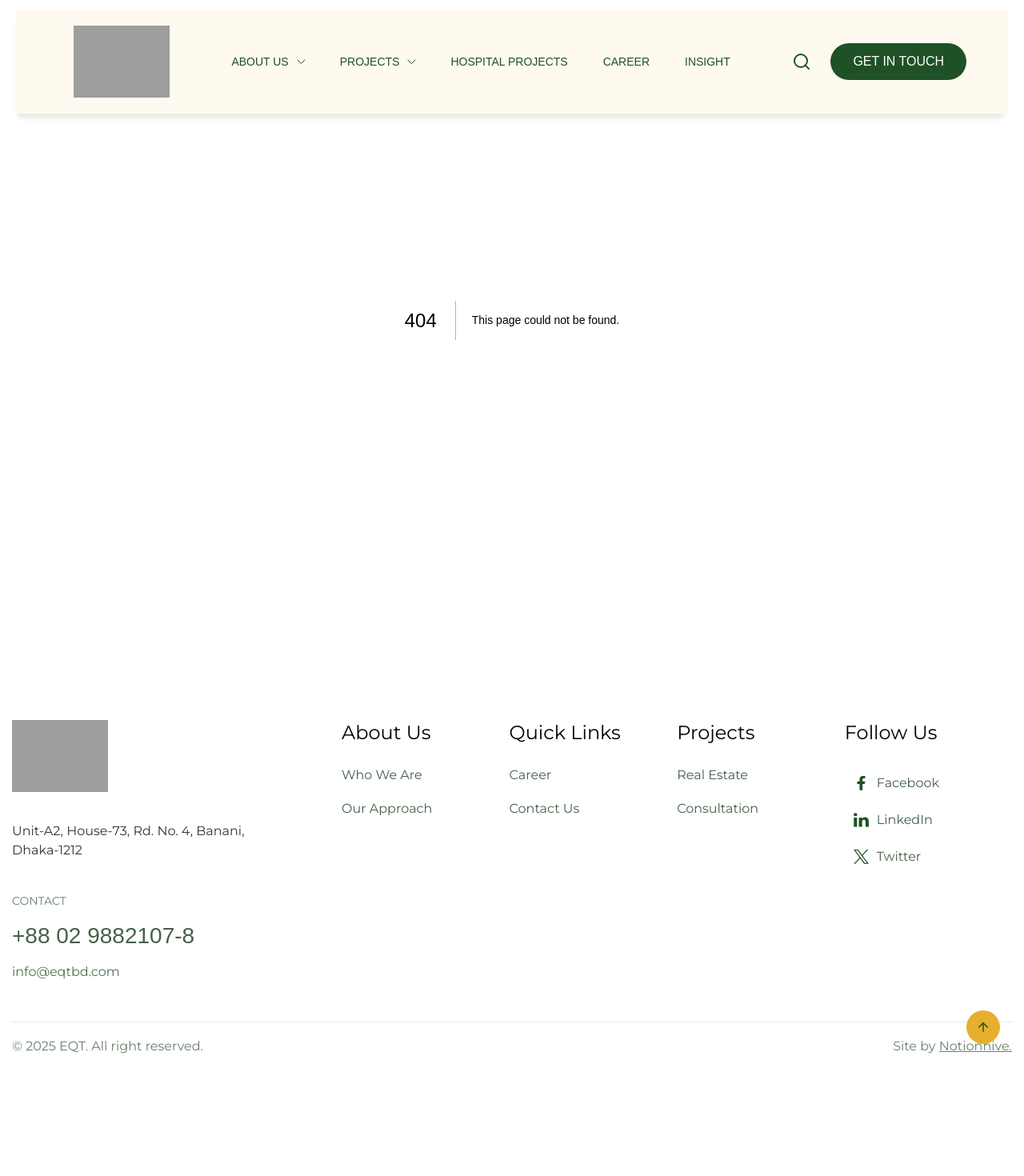
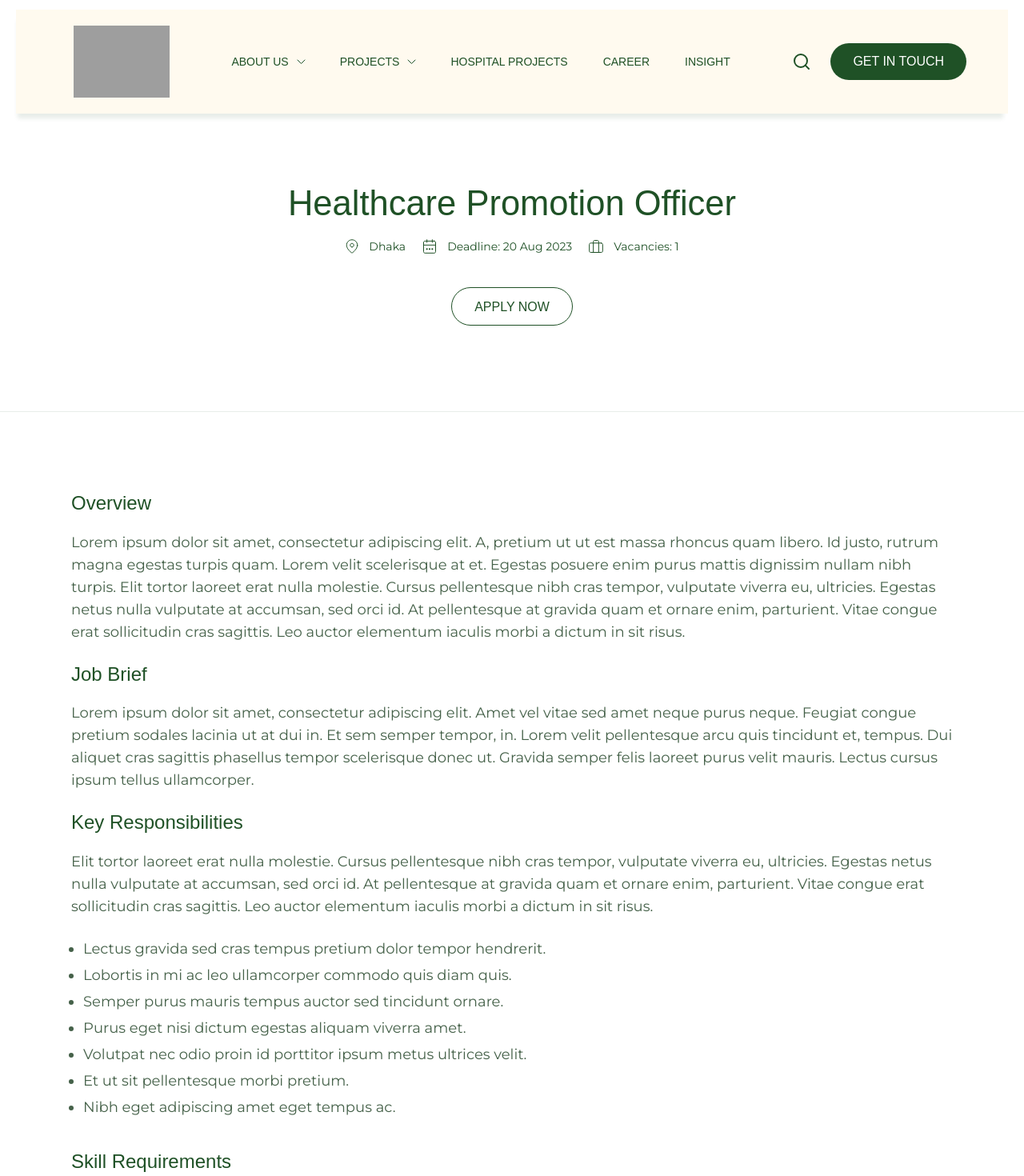
Before and after one commit to abdul-muhaimin-toha/eqt, a Next.js app: page /career/1 in a window 1280 px wide. Before the commit this address had no page. Shown: the top 1470 px of the page at 80% size. Before the commit the page ends 1388 px from the top, so only its background shows below. Built offline with nearby package versions, Linux system fonts and the light colour scheme; grey boxes are pictures that could not be loaded; a web font is replaced by a local one.

Commit message:
feat: job details page done

```diff
--- /dev/null
+++ b/app/career/[id]/page.jsx
@@ -0,0 +1,93 @@
+import CareerDetailsHeader from '@/components/career/career-details-header';
+
+const dummyRichtext = `
+<h4>Overview</h4>
+<p>
+  Lorem ipsum dolor sit amet, consectetur adipiscing elit. A, pretium ut ut est massa rhoncus quam libero.
+  Id justo, rutrum magna egestas turpis quam. Lorem velit scelerisque at et. Egestas posuere enim purus
+  mattis dignissim nullam nibh turpis. Elit tortor laoreet erat nulla molestie. Cursus pellentesque nibh
+  cras tempor, vulputate viverra eu, ultricies. Egestas netus nulla vulputate at accumsan, sed orci id.
+  At pellentesque at gravida quam et ornare enim, parturient. Vitae congue erat sollicitudin cras sagittis.
+  Leo auctor elementum iaculis morbi a dictum in sit risus.
+</p>
+
+<h4>Job Brief</h4>
+<p>
+  Lorem ipsum dolor sit amet, consectetur adipiscing elit. Amet vel vitae sed amet neque purus neque.
+  Feugiat congue pretium sodales lacinia ut at dui in. Et sem semper tempor, in. Lorem velit pellentesque
+  arcu quis tincidunt et, tempus. Dui aliquet cras sagittis phasellus tempor scelerisque donec ut.
+  Gravida semper felis laoreet purus velit mauris. Lectus cursus ipsum tellus ullamcorper.
+</p>
+
+<h4>Key Responsibilities</h4>
+<p>
+  Elit tortor laoreet erat nulla molestie. Cursus pellentesque nibh cras tempor, vulputate viverra eu,
+  ultricies. Egestas netus nulla vulputate at accumsan, sed orci id. At pellentesque at gravida quam
+  et ornare enim, parturient. Vitae congue erat sollicitudin cras sagittis. Leo auctor elementum iaculis
+  morbi a dictum in sit risus.
+</p>
+<ul>
+  <li>Lectus gravida sed cras tempus pretium dolor tempor hendrerit.</li>
+  <li>Lobortis in mi ac leo ullamcorper commodo quis diam quis.</li>
+  <li>Semper purus mauris tempus auctor sed tincidunt ornare.</li>
+  <li>Purus eget nisi dictum egestas aliquam viverra amet.</li>
+  <li>Volutpat nec odio proin id porttitor ipsum metus ultrices velit.</li>
+  <li>Et ut sit pellentesque morbi pretium.</li>
+  <li>Nibh eget adipiscing amet eget tempus ac.</li>
+</ul>
+
+<h4>Skill Requirements</h4>
+<p>
+  Elit tortor laoreet erat nulla molestie. Cursus pellentesque nibh cras tempor, vulputate viverra eu,
+  ultricies. Egestas netus nulla vulputate at accumsan, sed orci id. At pellentesque at gravida quam
+  et ornare enim, parturient. Vitae congue erat sollicitudin cras sagittis.
+</p>
+<ul>
+  <li>Lectus gravida sed cras tempus pretium dolor tempor hendrerit.</li>
+  <li>Lobortis in mi ac leo ullamcorper commodo quis diam quis.</li>
+  <li>Semper purus mauris tempus auctor sed tincidunt ornare.</li>
+  <li>Purus eget nisi dictum egestas aliquam viverra amet.</li>
+  <li>Volutpat nec odio proin id porttitor ipsum metus ultrices velit.</li>
+  <li>Et ut sit pellentesque morbi pretium.</li>
+  <li>Nibh eget adipiscing amet eget tempus ac.</li>
+</ul>
+
+<h4>Educational Requirements</h4>
+<p>Graduation in any engineering discipline is preferred. However, we are looking for skills, not degrees.</p>
+
+<h4>Salary</h4>
+<p>Negotiable.</p>
+
+<h4>Compensation &amp; Other Benefits</h4>
+<p>As per company policy.</p>
+
+<a class="btn-transparent text-uppercase" href="/apply">
+  <span>Apply Now</span>
+</a>
+`;
+
+export default function CareerDetailsPage() {
+   return (
+      <section className="insights-description-wrapper careeer-details-wrapper bg-white">
+         <div className="container">
+            <CareerDetailsHeader
+               headingDetails={{
+                  title: 'Healthcare Promotion Officer',
+                  location: 'Dhaka',
+                  deadline: '20 Aug 2023',
+                  vacancies: 1,
+                  applyLink: '/',
+               }}
+            />
+         </div>
+         <div className="insights-description-details">
+            <div className="container">
+               <div
+                  className="insights-description-details-job"
+                  dangerouslySetInnerHTML={{ __html: dummyRichtext }}
+               />
+            </div>
+         </div>
+      </section>
+   );
+}
--- a/app/styles/components/insight.scss
+++ b/app/styles/components/insight.scss
@@ -2,7 +2,7 @@ section.blog-top-section {
    position: relative;
    height: 343px;
 
-    @include breakpoint('tablet'){
+   @include breakpoint('tablet') {
       height: 765px;
       position: relative;
    }
@@ -12,7 +12,7 @@ section.blog-top-section {
       padding-bottom: 120px;
       justify-content: center;
 
-        @include breakpoint('sm'){
+      @include breakpoint('sm') {
          padding-top: 0;
       }
    }
@@ -24,15 +24,15 @@ section.blog-top-section {
       width: 100%;
       z-index: 2;
 
-        @include breakpoint('large'){
+      @include breakpoint('large') {
          bottom: 0;
       }
    }
 
-    .blog-swiper-container{
+   .blog-swiper-container {
       margin: 0 auto;
 
-        @include breakpoint('large'){
+      @include breakpoint('large') {
          width: 1400px;
       }
    }
@@ -40,7 +40,7 @@ section.blog-top-section {
    .blog-card-item-inner {
       display: flex;
 
-        @include breakpoint('tablet'){
+      @include breakpoint('tablet') {
          flex-direction: column;
       }
 
@@ -48,15 +48,15 @@ section.blog-top-section {
          width: 47.15%;
          height: 470px;
 
-            @include breakpoint('tablet'){
+         @include breakpoint('tablet') {
             width: 100%;
          }
 
-            @include breakpoint('sm'){
+         @include breakpoint('sm') {
             height: 380px;
          }
 
-            img{
+         img {
             width: 100%;
             height: 100%;
             object-fit: cover;
@@ -64,31 +64,31 @@ section.blog-top-section {
       }
       .blog-content {
          width: 52.45%;
-            background: #FFFAEF;
+         background: #fffaef;
          padding: 50px 40px 50px 60px;
          box-sizing: border-box;
 
-            @include breakpoint('tablet'){
+         @include breakpoint('tablet') {
             width: 100%;
          }
 
-            @include breakpoint('mlg'){
+         @include breakpoint('mlg') {
             padding: 30px;
          }
 
-            .blog-meta{
+         .blog-meta {
             margin-bottom: 10px;
 
-                .post-date{
-                    color: #173A1CCC;
+            .post-date {
+               color: #173a1ccc;
             }
          }
 
-            .blog-title{
+         .blog-title {
             margin-bottom: 20px;
          }
 
-            .blog-excerpt{
+         .blog-excerpt {
             margin-bottom: 40px;
          }
       }
@@ -101,21 +101,19 @@ section.more-posts-section {
    z-index: 99999;
 }
 
+.more-posts-section {
+   .more-posts-wrapper {
+      padding: 100px 0;
+      border-top: 1px solid #1f51261a;
 
-.more-posts-section{
-
-    .more-posts-wrapper{
-        padding: 100px 0;
-        border-top: 1px solid #1F51261A;
-
-        @include breakpoint('mlg'){
+      @include breakpoint('mlg') {
          padding: 60px 0;
       }
 
-        h2{
+      h2 {
          margin-bottom: 60px;
 
-            @include breakpoint('sm'){
+         @include breakpoint('sm') {
             margin-bottom: 30px;
          }
       }
@@ -124,40 +122,40 @@ section.more-posts-section {
    div#more-posts-container {
       display: flex;
       flex-wrap: wrap;
-        gap:60px 30px;
+      gap: 60px 30px;
 
-        @include breakpoint('mlg'){
+      @include breakpoint('mlg') {
          justify-content: center;
          gap: 30px;
       }
 
-        .blog-post{
-            width: calc( 33.33% - 30px );
+      .blog-post {
+         width: calc(33.33% - 30px);
 
-            @include breakpoint('mlg'){
-                width: calc( 50% - 30px );
+         @include breakpoint('mlg') {
+            width: calc(50% - 30px);
          }
 
-            @include breakpoint('sm'){
+         @include breakpoint('sm') {
             width: 100%;
          }
       }
    }
 
-    &.taxonomy-lists{
-         .more-posts-wrapper{
+   &.taxonomy-lists {
+      .more-posts-wrapper {
          padding-top: 0;
          border: none;
       }
 
-        .project-card-item{
-            width: calc( 33.33% - 30px );
+      .project-card-item {
+         width: calc(33.33% - 30px);
 
-            @include breakpoint('mlg'){
-                width: calc( 50% - 30px );
+         @include breakpoint('mlg') {
+            width: calc(50% - 30px);
          }
 
-            @include breakpoint('sm'){
+         @include breakpoint('sm') {
             width: 100%;
          }
       }
@@ -176,27 +174,26 @@ section.more-posts-section {
             color: #1f5126;
             border: 1px solid #1f5126;
 
-                &.current{
+            &.current {
                background: #1f5126;
                color: #fff;
             }
          }
       }
-
    }
 }
 
-.blog-post{
-    .blog-thumbnail{
-        height: calc( 340px * ( 1440/1920 ) );
+.blog-post {
+   .blog-thumbnail {
+      height: calc(340px * (1440 / 1920));
       margin-bottom: 30px;
       overflow: hidden;
 
-        @include breakpoint('large'){
+      @include breakpoint('large') {
          height: 340px;
       }
 
-        img{
+      img {
          display: block;
          width: 100%;
          height: 100%;
@@ -205,62 +202,62 @@ section.more-posts-section {
       }
    }
    span.post-date {
-        color: #173A1CCC;
+      color: #173a1ccc;
       margin-bottom: 8px;
       display: block;
    }
 
-    h3{
-        font-size: calc( 28px * ( 1440/1920 ) );
-        line-height: calc( 34px * ( 1440/1920 ) );
+   h3 {
+      font-size: calc(28px * (1440 / 1920));
+      line-height: calc(34px * (1440 / 1920));
 
-        @include breakpoint('large'){
+      @include breakpoint('large') {
          font-size: 28px;
          line-height: 34px;
       }
    }
 
-    &:hover{
-        .blog-thumbnail{
-            img{
+   &:hover {
+      .blog-thumbnail {
+         img {
             transform: scale(1.08);
          }
       }
    }
 }
 
-.load-more-wrapper{
+.load-more-wrapper {
    display: flex;
    justify-content: center;
    padding-top: 40px;
-    border-top: 1px solid #1F51261A;
+   border-top: 1px solid #1f51261a;
    margin-top: 60px;
 
-    @include breakpoint('sm'){
+   @include breakpoint('sm') {
       margin-top: 30px;
       padding-top: 30px;
    }
 }
 
-.load-more-btn{
+.load-more-btn {
    cursor: pointer;
    background: transparent;
 }
 
-.insights-description-header{
+.insights-description-header {
    max-width: 1400px;
    margin: 0 auto;
    padding: 232px 0 80px 0;
    text-align: center;
 
-    @include breakpoint('sm'){
+   @include breakpoint('sm') {
       padding: 140px 0 55px;
    }
 
-    .date{
+   .date {
       margin-bottom: 10px;
    }
-    .post-title{
+   .post-title {
       margin-bottom: 60px;
    }
 
@@ -269,15 +266,14 @@ section.more-posts-section {
       justify-content: center;
       margin-bottom: 91px;
 
-        a{
-            &:hover{
-
+      a {
+         &:hover {
          }
       }
    }
 
-    .blog-thumbnail{
-        img{
+   .blog-thumbnail {
+      img {
          width: 100%;
          height: auto;
       }
@@ -290,48 +286,50 @@ section.more-posts-section {
 
    blockquote {
       padding: 40px;
-        background: #FFFAEF;
+      background: #fffaef;
       margin-bottom: 30px;
 
-        @include breakpoint('sm'){
+      @include breakpoint('sm') {
          padding: 20px;
          margin-bottom: 20px;
       }
 
-        svg{
+      svg {
          margin-bottom: 40px;
 
-            @include breakpoint('sm'){
+         @include breakpoint('sm') {
             margin-bottom: 20px;
          }
       }
-        p{
+      p {
          margin-bottom: 0;
       }
    }
 
-    p{
+   p {
       margin-bottom: 25px;
       font-weight: 400;
       font-size: 18px;
       line-height: 28px;
-        color: #173A1CCC;
+      color: #173a1ccc;
 
-        @include breakpoint('sm'){
+      @include breakpoint('sm') {
          font-size: 16px;
          line-height: 24px;
       }
    }
 
-    ul,ol{
+   ul,
+   ol {
       padding-left: 15px;
       margin-bottom: 40px;
 
-        li{
+      li {
          margin-bottom: 5px;
          font-size: 18px;
          line-height: 28px;
-            color:#173A1CCC;
+         color: #173a1ccc;
+         list-style: disc;
       }
    }
 
@@ -355,22 +353,21 @@ section.more-posts-section {
    }
 
    h2 {
-        font-size: calc( 58px * ( 1440/1920 ) );
-        line-height: calc( 60px * ( 1440/1920 ) );
+      font-size: calc(58px * (1440 / 1920));
+      line-height: calc(60px * (1440 / 1920));
       font-weight: 400;
       letter-spacing: 0;
       margin-bottom: 30px;
 
-        @include breakpoint('large'){
+      @include breakpoint('large') {
          font-size: 58px;
          line-height: 60px;
       }
 
       @include breakpoint('mlg') {
-            font-size: calc( 58px * ( 1200/1920 ) );
-            line-height: calc( 60px * ( 1200/1920 ) );
+         font-size: calc(58px * (1200 / 1920));
+         line-height: calc(60px * (1200 / 1920));
       }
-
 
       @include breakpoint('sm') {
          font-size: 36px;
@@ -384,11 +381,11 @@ section.more-posts-section {
       }
    }
 
-    .two-img{
-        width: calc( 50% - 10px );
+   .two-img {
+      width: calc(50% - 10px);
       margin-right: 10px;
 
-        @include breakpoint('sm'){
+      @include breakpoint('sm') {
          width: 100%;
          margin-right: 0;
          margin-bottom: 10px;
@@ -396,40 +393,39 @@ section.more-posts-section {
    }
 
    h3 {
-        font-size: calc( 48px * ( 1440/1920 ) );
-        line-height: calc( 50px * ( 1440/1920 ) );
+      font-size: calc(48px * (1440 / 1920));
+      line-height: calc(50px * (1440 / 1920));
       font-weight: 400;
       margin-bottom: 20px;
 
-        @include breakpoint('large'){
+      @include breakpoint('large') {
          font-size: 48px;
          line-height: 50px;
       }
 
-        @include breakpoint('mlg'){
-            font-size: calc( 48px * ( 1200/1920 ) );
-            line-height: calc( 50px * ( 1200/1920 ) );
+      @include breakpoint('mlg') {
+         font-size: calc(48px * (1200 / 1920));
+         line-height: calc(50px * (1200 / 1920));
       }
 
-        @include breakpoint('sm'){
+      @include breakpoint('sm') {
          font-size: 32px;
          line-height: 36px;
       }
-
    }
 
    h4 {
-        font-size: calc( 32px * ( 1440/1920 ) );
-        line-height: calc( 38px * ( 1440/1920 ) );
+      font-size: calc(32px * (1440 / 1920));
+      line-height: calc(38px * (1440 / 1920));
       font-weight: 400;
       margin-bottom: 20px;
 
-        @include breakpoint('large'){
+      @include breakpoint('large') {
          font-size: 32px;
          line-height: 38px;
       }
 
-        @include breakpoint('sm'){
+      @include breakpoint('sm') {
          font-size: 28px;
          line-height: 38px;
       }
@@ -438,64 +434,61 @@ section.more-posts-section {
    h5 {
       font-weight: 400;
       letter-spacing: -0.5px;
-        font-size: calc( 24px * ( 1440/1920 ) );
-        line-height: calc( 32px * ( 1440/1920 ) );
+      font-size: calc(24px * (1440 / 1920));
+      line-height: calc(32px * (1440 / 1920));
       margin-bottom: 20px;
 
-        @include breakpoint('large'){
+      @include breakpoint('large') {
          font-size: 24px;
          line-height: 32px;
       }
    }
-
-
 }
 
-
-.insights-description-wrapper{
-    border-bottom: 1px solid #1F51261A;
+.insights-description-wrapper {
+   border-bottom: 1px solid #1f51261a;
    padding-bottom: 40px;
 }
 
-.related-posts{
+.related-posts {
    padding: 120px 0;
 
-     @include breakpoint('sm'){
+   @include breakpoint('sm') {
       padding: 60px 0;
    }
 
-    h2{
+   h2 {
       margin-bottom: 60px;
 
-        @include breakpoint('sm'){
+      @include breakpoint('sm') {
          margin-bottom: 30px;
       }
    }
 
-    .related-posts-list{
+   .related-posts-list {
       display: flex;
       flex-wrap: wrap;
       gap: 30px;
       margin-right: -30px;
 
-        @include breakpoint('sm'){
+      @include breakpoint('sm') {
          margin-right: 0;
       }
 
-        .blog-post{
-            width: calc( 33.33% - 30px );
+      .blog-post {
+         width: calc(33.33% - 30px);
 
-            @include breakpoint('mlg'){
-                width: calc( 50% - 30px );
+         @include breakpoint('mlg') {
+            width: calc(50% - 30px);
          }
 
-            @include breakpoint('sm'){
+         @include breakpoint('sm') {
             width: 100%;
          }
       }
    }
 }
 
-.tax-project_category  .insights-description-header .post-title{
+.tax-project_category .insights-description-header .post-title {
    margin-bottom: 0 !important;
 }
--- /dev/null
+++ b/components/career/career-details-header.jsx
@@ -0,0 +1,35 @@
+import Link from 'next/link';
+import Brifcase from '../icons/brifcase';
+import Calender from '../icons/calender';
+import Location from '../icons/location';
+
+function CareerDetailsHeader({ headingDetails }) {
+   const { title, location, deadline, vacancies, applyLink } = headingDetails;
+
+   return (
+      <div className="career-details-header-wraper">
+         <div className="insights-description-header">
+            <h2 className="heading-h2">{title}</h2>
+            <ul className="job-promo-list">
+               <li>
+                  <Location />
+                  <span>{location}</span>
+               </li>
+               <li>
+                  <Calender />
+                  <span>Deadline: {deadline}</span>
+               </li>
+               <li>
+                  <Brifcase />
+                  <span>Vacancies: {vacancies}</span>
+               </li>
+            </ul>
+            <Link className="btn-transparent text-uppercase" href={applyLink}>
+               <span>Apply Now</span>
+            </Link>
+         </div>
+      </div>
+   );
+}
+
+export default CareerDetailsHeader;
--- a/components/layout/footer/footer-widget-top.jsx
+++ b/components/layout/footer/footer-widget-top.jsx
@@ -20,6 +20,7 @@ const FOOTER_MENUS = [
       links: [
          { label: 'Career', href: '/career' },
          { label: 'Contact Us', href: '/' },
+         { label: 'Insight', href: '/insight' },
       ],
    },
    {
--- a/components/layout/header.jsx
+++ b/components/layout/header.jsx
@@ -124,7 +124,7 @@ function HeaderLarge({ setSearchOpen, setMobileOpen }) {
                            <Link href="/career">Career</Link>
                         </li>
                         <li className="menu-item">
-                           <Link href="/">Insight</Link>
+                           <Link href="/insight">Insight</Link>
                         </li>
                      </ul>
                   </div>
@@ -299,7 +299,9 @@ function MobileMenu({
                      </Link>
                   </li>
                   <li className="menu-item eqt-menu__item menu-item-292">
-                     <Link href="/">Insight</Link>
+                     <Link href="/insight" onClick={() => setMobileOpen(false)}>
+                        Insight
+                     </Link>
                   </li>
                </ul>
             </div>
```
Lines whose indentation alone changed are shown as unchanged.
